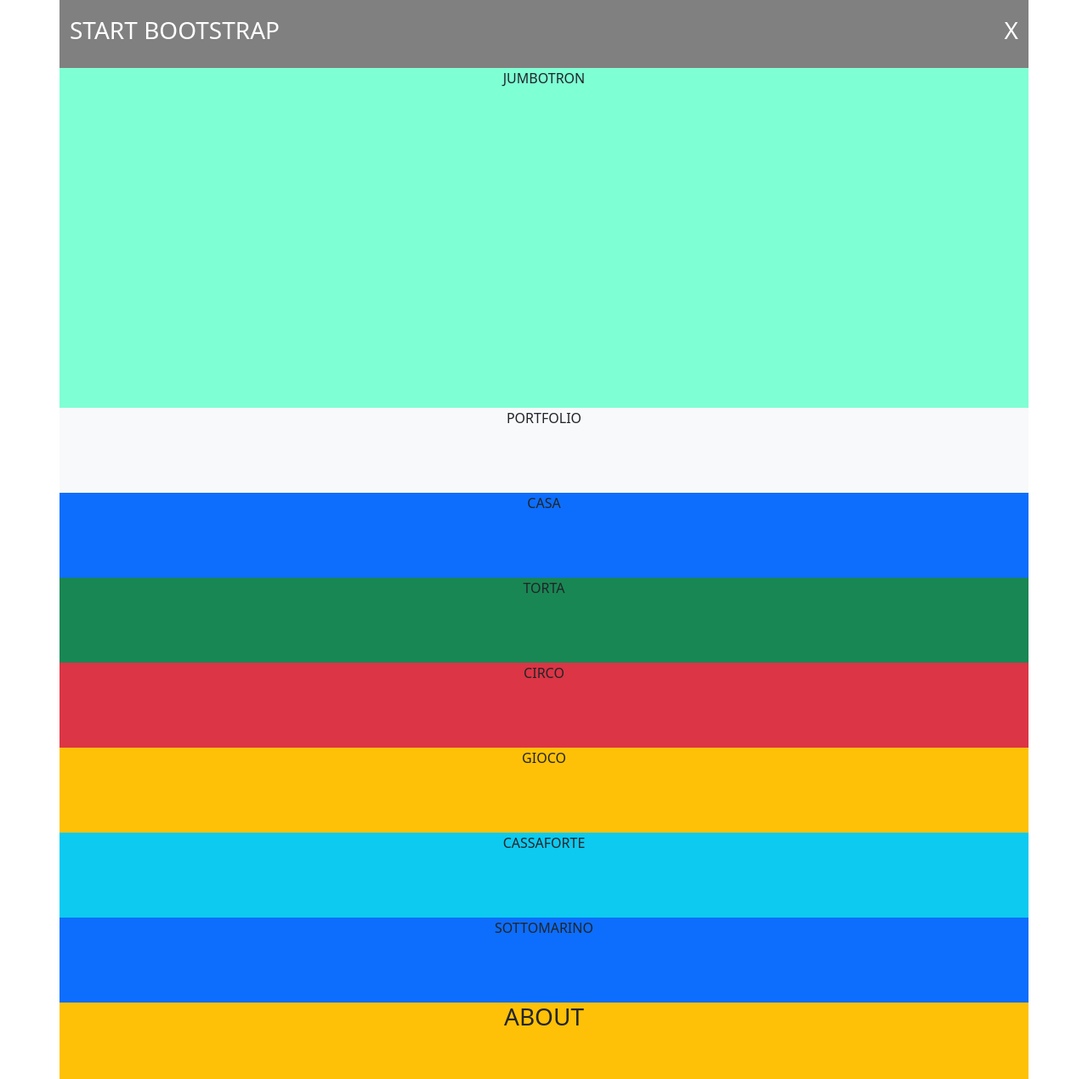
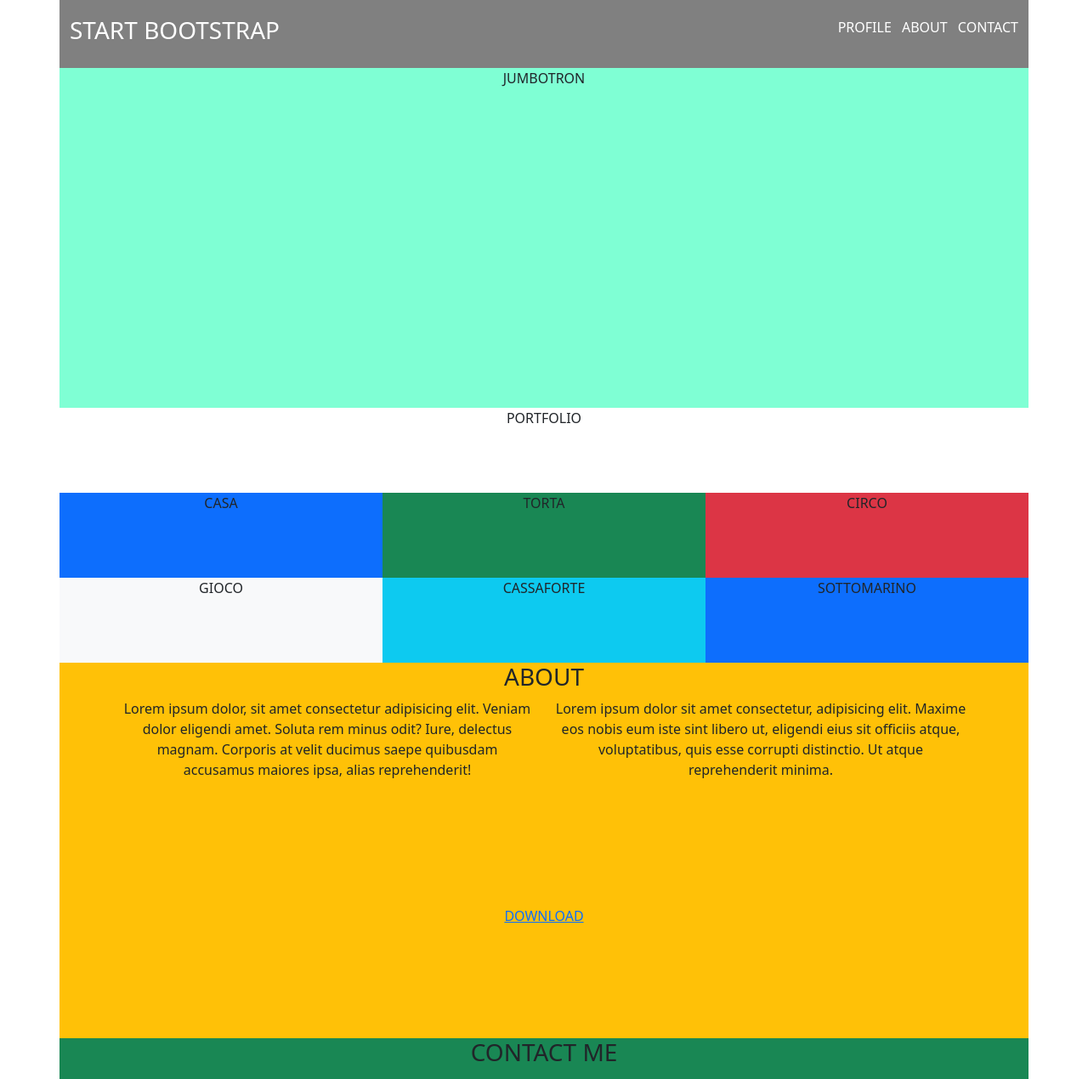
Before and after one commit to masepe95/html-css-bootstrap-freelancer, a plain HTML site: page index.html in a window 1280 px wide. Shown: the top 1270 px of the page at 85% size. Drawn offline with nearby package versions, Linux system fonts and the light colour scheme.

Commit message:
layout fix [responsive add]

```diff
--- a/css/style.css
+++ b/css/style.css
@@ -23,7 +23,7 @@ header .row{
 
 .contact .form{
 	min-height: 300px;
-	background: #000;
+	background: grey;
 }
 
 .contact .row{
@@ -33,6 +33,7 @@ header .row{
 .info .row div{
 	background-color: purple;
 	color: white;
+	border: 3px dashed black;
 }
 
 .info .row{
--- a/index.html
+++ b/index.html
@@ -13,8 +13,21 @@
     <header>
         <div class="container">
             <div class="row row-cols-2 align-items-center">
-                <h3>START BOOTSTRAP</h3>
-                <h3 class="text-end">X</h3>
+                <h3 class="col">START BOOTSTRAP</h3>
+                <h3 class="col text-end d-lg-none">X</h3>
+                <nav class="col text-end d-none d-lg-block">
+                    <ul class="list-unstyled list-inline">
+                        <li  class="list-inline-item">
+                            PROFILE
+                        </li>
+                        <li class="list-inline-item">
+                            ABOUT
+                        </li>
+                        <li class="list-inline-item">
+                            CONTACT
+                        </li>
+                    </ul>
+                </nav>
             </div>
         </div>
     </header>
@@ -25,26 +38,26 @@
     </section>
     <section class="portfolio">
         <div class="container">
-            <div class="row row-cols-1">
-                <div class="my-card bg-light">
-                    PORTFOLIO
-                </div>
-                <div class="my-card bg-primary">
+            <div class="my-card">
+                PORTFOLIO
+            </div>
+            <div class="row row-cols-1 row-cols-lg-2 row-cols-xl-3">
+                <div class="col my-card bg-primary">
                     CASA
                 </div>
-                <div class="my-card bg-success">
+                <div class="col my-card bg-success">
                     TORTA
                 </div>
-                <div class="my-card bg-danger">
+                <div class="col my-card bg-danger">
                     CIRCO
                 </div>
-                <div class="my-card bg-warning">
+                <div class="col my-card bg-light">
                     GIOCO
                 </div>
-                <div class="my-card bg-info">
+                <div class="col my-card bg-info">
                     CASSAFORTE
                 </div>
-                <div class="my-card bg-primary">
+                <div class="col my-card bg-primary">
                     SOTTOMARINO
                 </div>
             </div>
@@ -52,11 +65,11 @@
     </section>
     <section class="about">
         <div class="container bg-warning">
+            <h3 class="text-center">ABOUT</h3>
             <div class="row row-cols-1 text-center mx-5">
-                <h3 class="col">ABOUT</h3>
-                <p class="col">Lorem ipsum dolor, sit amet consectetur adipisicing elit. Veniam dolor eligendi amet. Soluta rem minus odit? Iure, delectus magnam. Corporis at velit ducimus saepe quibusdam accusamus maiores ipsa, alias reprehenderit!</p>
-                <p class="col">Lorem ipsum dolor sit amet consectetur, adipisicing elit. Maxime eos nobis eum iste sint libero ut, eligendi eius sit officiis atque, voluptatibus, quis esse corrupti distinctio. Ut atque reprehenderit minima.</p>
-                <a class="col" href="#">DOWNLOAD</a>
+                <p class="col-lg-6">Lorem ipsum dolor, sit amet consectetur adipisicing elit. Veniam dolor eligendi amet. Soluta rem minus odit? Iure, delectus magnam. Corporis at velit ducimus saepe quibusdam accusamus maiores ipsa, alias reprehenderit!</p>
+                <p class="col-lg-6">Lorem ipsum dolor sit amet consectetur, adipisicing elit. Maxime eos nobis eum iste sint libero ut, eligendi eius sit officiis atque, voluptatibus, quis esse corrupti distinctio. Ut atque reprehenderit minima.</p>
+                <a class="col-lg-12" href="#">DOWNLOAD</a>
             </div>
         </div>
     </section>
@@ -66,21 +79,23 @@
                 <h3>CONTACT ME</h3>
                 <div class="form">
                 </div>
-                <a href="#">SEND</a>
+                <a class="text-start" href="#">SEND</a>
             </div>
         </div>
     </section>
     <section class="info">
         <div class="container">
-            <div class="row row-cols-1 text-center">
+            <div class="row row-cols-1 row-cols-lg-3 text-center">
                 <div class="col">LOCATION</div>
                 <div class="col">AROUND WEB</div>
                 <div class="col">ABOUT FREELANCER</div>
             </div>
         </div>
     </section>
-    <footer class="text-center bg-danger">
-        <h3>COPYRIGHT 2019</h3>
+    <footer>
+        <div class="container text-center bg-danger">
+            <h3>COPYRIGHT 2019</h3>
+        </div>
     </footer>
 </body>
 </html>
```
